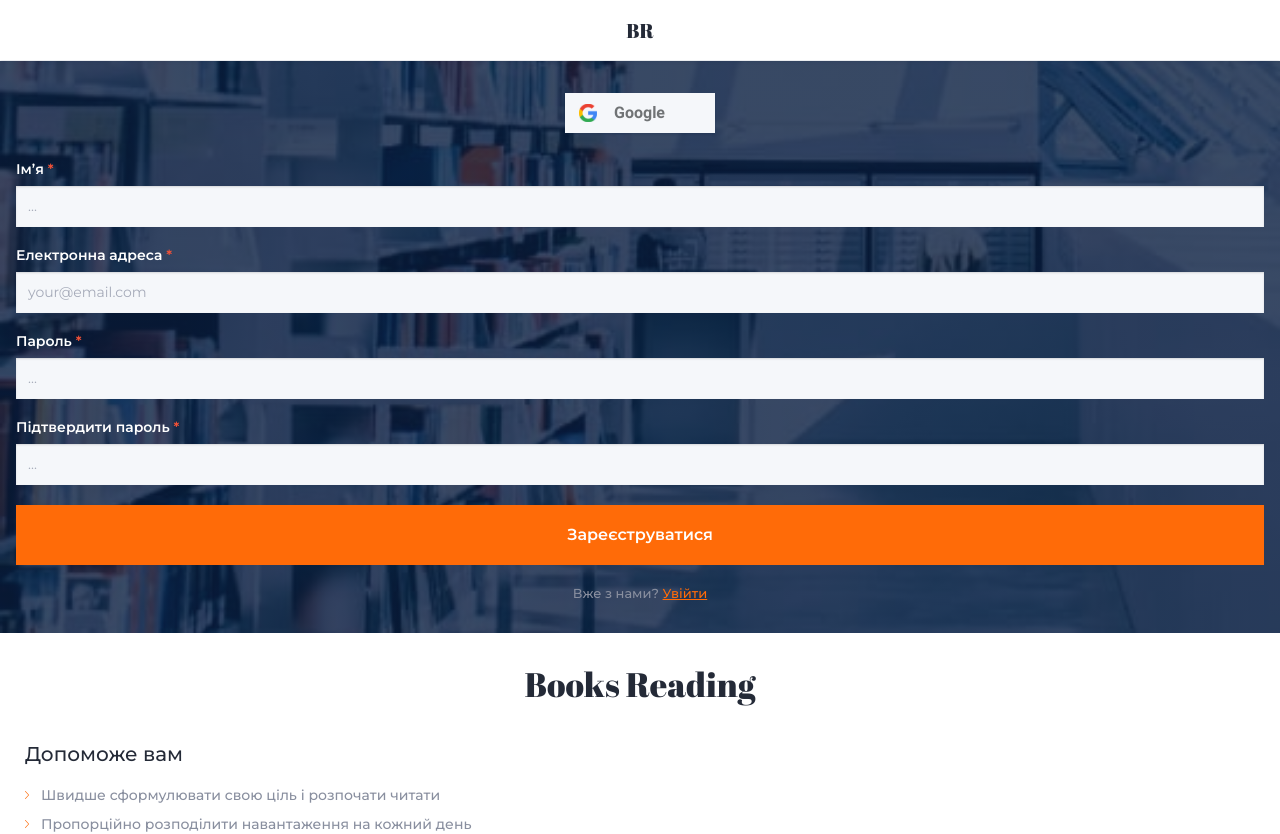
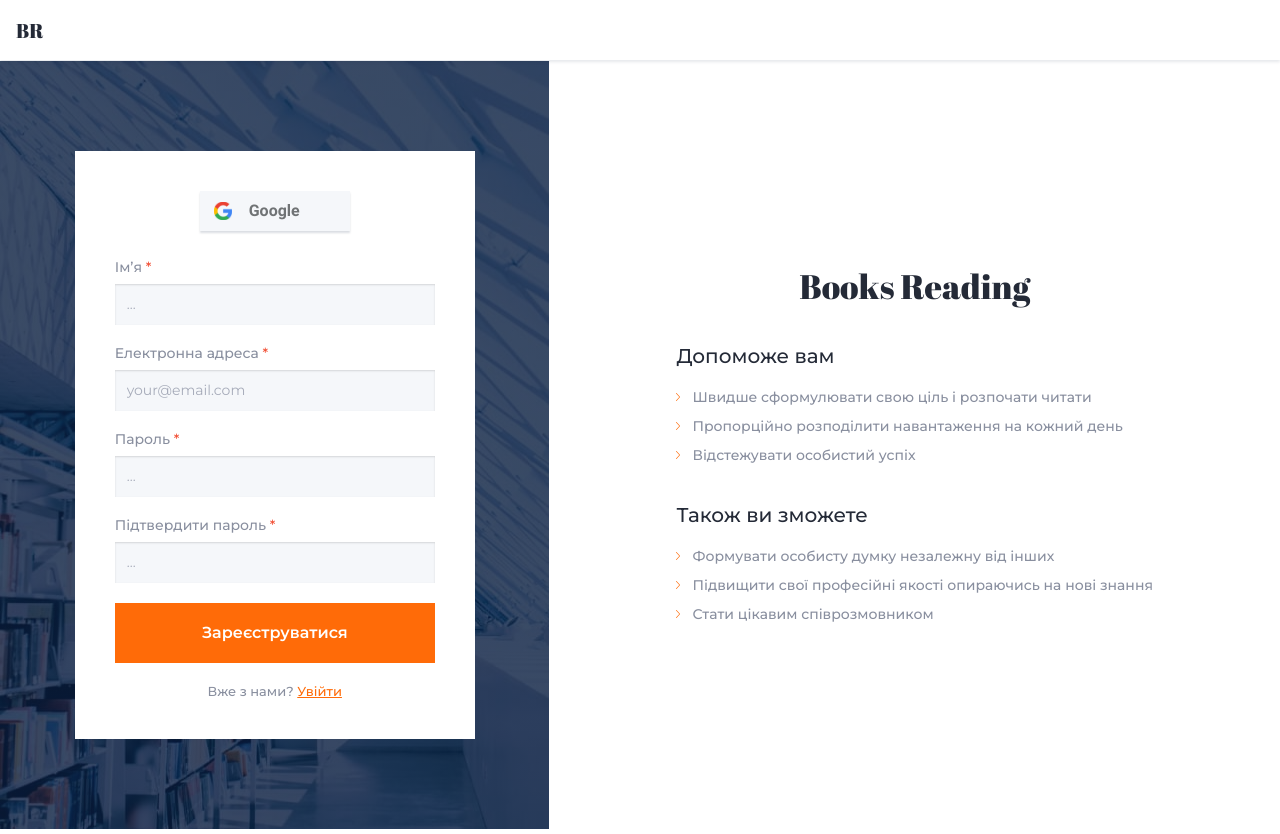
Before and after one commit to MykytaOlenykov/books-reading, a React (Create React App) app: page /register in a window 1280 px wide. Shown: the top 834 px of the page. Built offline with nearby package versions, Linux system fonts and the light colour scheme.

Commit message:
add register page (tablet and dekstop v)

```diff
--- a/src/components/AuthForms/AuthForms.styled.tsx
+++ b/src/components/AuthForms/AuthForms.styled.tsx
@@ -2,7 +2,15 @@ import { Link } from "react-router-dom";
 import styled from "styled-components";
 import { PrimaryInput } from "components/Common.styled";
 
-export const Form = styled.form``;
+export const Form = styled.form`
+  @media screen and (min-width: ${({ theme }) => theme.breakpoints.tablet}) {
+    margin: 0 auto;
+    padding: 40px;
+    max-width: 400px;
+
+    background-color: ${({ theme }) => theme.colors.secondaryBg};
+  }
+`;
 
 export const Label = styled.label`
   display: block;
@@ -16,6 +24,11 @@ export const LabelText = styled.span`
   font-weight: 600;
   line-height: 1.21;
   color: ${({ theme }) => theme.colors.secondaryBg};
+
+  @media screen and (min-width: ${({ theme }) => theme.breakpoints.tablet}) {
+    font-weight: 500;
+    color: ${({ theme }) => theme.colors.primaryText};
+  }
 `;
 
 export const Star = styled.span`
--- a/src/components/Common.styled.tsx
+++ b/src/components/Common.styled.tsx
@@ -1,4 +1,75 @@
 import styled from "styled-components";
+import bgMobile from "assets/images/mobile/bg.jpg";
+import bgMobile2x from "assets/images/mobile/bg.jpg";
+import bgTablet from "assets/images/tablet/bg.jpg";
+import bgTablet2x from "assets/images/tablet/bg.jpg";
+import bgDesktop from "assets/images/desktop/bg.jpg";
+import bgDesktop2x from "assets/images/desktop/bg.jpg";
+
+export const BgImgSection = styled.section`
+  background-color: ${({ theme }) => theme.colors.primaryOverlay};
+  background-image: linear-gradient(
+      to right,
+      ${({ theme }) => theme.colors.primaryOverlay},
+      ${({ theme }) => theme.colors.primaryOverlay}
+    ),
+    url(${bgMobile});
+  background-repeat: no-repeat;
+  background-position: bottom;
+  background-size: cover;
+
+  @media (min-device-pixel-ratio: 2),
+    (min-resolution: 192dpi),
+    (min-resolution: 2dppx) {
+    background-image: linear-gradient(
+        to right,
+        ${({ theme }) => theme.colors.primaryOverlay},
+        ${({ theme }) => theme.colors.primaryOverlay}
+      ),
+      url(${bgMobile2x});
+  }
+
+  @media screen and (min-width: calc(${({ theme }) =>
+      theme.breakpoints.mobile} + 1px)) {
+    background-image: linear-gradient(
+        to right,
+        ${({ theme }) => theme.colors.primaryOverlay},
+        ${({ theme }) => theme.colors.primaryOverlay}
+      ),
+      url(${bgTablet});
+
+    @media (min-device-pixel-ratio: 2),
+      (min-resolution: 192dpi),
+      (min-resolution: 2dppx) {
+      background-image: linear-gradient(
+          to right,
+          ${({ theme }) => theme.colors.primaryOverlay},
+          ${({ theme }) => theme.colors.primaryOverlay}
+        ),
+        url(${bgTablet2x});
+    }
+  }
+
+  @media screen and (min-width: ${({ theme }) => theme.breakpoints.dekstop}) {
+    background-image: linear-gradient(
+        to right,
+        ${({ theme }) => theme.colors.primaryOverlay},
+        ${({ theme }) => theme.colors.primaryOverlay}
+      ),
+      url(${bgDesktop});
+
+    @media (min-device-pixel-ratio: 2),
+      (min-resolution: 192dpi),
+      (min-resolution: 2dppx) {
+      background-image: linear-gradient(
+          to right,
+          ${({ theme }) => theme.colors.primaryOverlay},
+          ${({ theme }) => theme.colors.primaryOverlay}
+        ),
+        url(${bgDesktop2x});
+    }
+  }
+`;
 
 export const PrimaryContainer = styled.div`
   margin: 0 auto;
--- a/src/components/InfoSection/InfoSection.styled.tsx
+++ b/src/components/InfoSection/InfoSection.styled.tsx
@@ -5,10 +5,26 @@ import { ReactComponent as InfoIcon } from "assets/icons/info-arrow.svg";
 
 export const Section = styled.section`
   padding: 32px 0 40px;
+
+  @media screen and (min-width: ${({ theme }) => theme.breakpoints.tablet}) {
+    padding: 64px 0 88px;
+  }
+
+  @media screen and (min-width: ${({ theme }) => theme.breakpoints.dekstop}) {
+    padding: 0;
+  }
 `;
 
 export const Container = styled(PrimaryContainer)`
   padding: 0 25px;
+
+  @media screen and (min-width: ${({ theme }) => theme.breakpoints.tablet}) {
+    padding: 0 145px;
+  }
+
+  @media screen and (min-width: ${({ theme }) => theme.breakpoints.dekstop}) {
+    padding: 0 127px;
+  }
 `;
 
 export const SectionTitle = styled.h2`
@@ -32,10 +48,18 @@ export const Title = styled.h3`
 export const List = styled.ul`
   &.mb--s {
     margin-bottom: 24px;
+
+    @media screen and (min-width: ${({ theme }) => theme.breakpoints.tablet}) {
+      margin-bottom: 32px;
+    }
   }
 
   &.mb--b {
     margin-bottom: 60px;
+
+    @media screen and (min-width: ${({ theme }) => theme.breakpoints.tablet}) {
+      margin-bottom: 0;
+    }
   }
 `;
 
@@ -66,6 +90,10 @@ export const Text = styled.p`
 export const BtnContainer = styled(PrimaryContainer)`
   display: flex;
   justify-content: space-between;
+
+  @media screen and (min-width: ${({ theme }) => theme.breakpoints.tablet}) {
+    display: none;
+  }
 `;
 
 export const PrimaryBtn = styled.a`
--- a/src/components/Layout/Layout.styled.tsx
+++ b/src/components/Layout/Layout.styled.tsx
@@ -29,4 +29,8 @@ export const Logo = styled.span`
   font-size: ${({ theme }) => theme.fontSizes.header.logo};
   line-height: 1.35;
   text-align: center;
+
+  @media screen and (min-width: ${({ theme }) => theme.breakpoints.tablet}) {
+    text-align: start;
+  }
 `;
--- a/src/pages/Register/Register.styled.tsx
+++ b/src/pages/Register/Register.styled.tsx
@@ -1,80 +1,37 @@
 import styled from "styled-components";
-import { PrimaryContainer } from "components/Common.styled";
-import bgMobile from "assets/images/mobile/bg.jpg";
-import bgMobile2x from "assets/images/mobile/bg.jpg";
-import bgTablet from "assets/images/tablet/bg.jpg";
-import bgTablet2x from "assets/images/tablet/bg.jpg";
-import bgDesktop from "assets/images/desktop/bg.jpg";
-import bgDesktop2x from "assets/images/desktop/bg.jpg";
+import { BgImgSection, PrimaryContainer } from "components/Common.styled";
 
-export const Section = styled.section`
+export const Main = styled.main`
+  @media screen and (min-width: ${({ theme }) => theme.breakpoints.dekstop}) {
+    display: flex;
+    align-items: center;
+    margin: 0 auto;
+    max-width: ${({ theme }) => theme.breakpoints.dekstop};
+  }
+`;
+
+export const Section = styled(BgImgSection)`
   padding: 32px 0;
+  margin-left: auto;
+  margin-right: auto;
+  min-width: 310px;
   max-width: ${({ theme }) => theme.breakpoints.tablet};
-
-  background-color: ${({ theme }) => theme.colors.primaryOverlay};
-  background-image: linear-gradient(
-      to right,
-      ${({ theme }) => theme.colors.primaryOverlay},
-      ${({ theme }) => theme.colors.primaryOverlay}
-    ),
-    url(${bgMobile});
-  background-repeat: no-repeat;
-  background-position: bottom;
-  background-size: cover;
-
-  @media (min-device-pixel-ratio: 2),
-    (min-resolution: 192dpi),
-    (min-resolution: 2dppx) {
-    background-image: linear-gradient(
-        to right,
-        ${({ theme }) => theme.colors.primaryOverlay},
-        ${({ theme }) => theme.colors.primaryOverlay}
-      ),
-      url(${bgMobile2x});
-  }
 
   @media screen and (min-width: calc(${({ theme }) =>
       theme.breakpoints.mobile} + 1px)) {
-    background-image: linear-gradient(
-        to right,
-        ${({ theme }) => theme.colors.primaryOverlay},
-        ${({ theme }) => theme.colors.primaryOverlay}
-      ),
-      url(${bgTablet});
-
-    @media (min-device-pixel-ratio: 2),
-      (min-resolution: 192dpi),
-      (min-resolution: 2dppx) {
-      background-image: linear-gradient(
-          to right,
-          ${({ theme }) => theme.colors.primaryOverlay},
-          ${({ theme }) => theme.colors.primaryOverlay}
-        ),
-        url(${bgTablet2x});
-    }
+    padding: 64px 0;
   }
 
   @media screen and (min-width: ${({ theme }) => theme.breakpoints.dekstop}) {
-    max-width: ${({ theme }) => theme.breakpoints.dekstop};
-
-    background-image: linear-gradient(
-        to right,
-        ${({ theme }) => theme.colors.primaryOverlay},
-        ${({ theme }) => theme.colors.primaryOverlay}
-      ),
-      url(${bgDesktop});
-
-    @media (min-device-pixel-ratio: 2),
-      (min-resolution: 192dpi),
-      (min-resolution: 2dppx) {
-      background-image: linear-gradient(
-          to right,
-          ${({ theme }) => theme.colors.primaryOverlay},
-          ${({ theme }) => theme.colors.primaryOverlay}
-        ),
-        url(${bgDesktop2x});
-    }
+    flex-grow: 1;
+    margin-left: 0;
+    margin-right: 0;
+    padding: 90px 0;
   }
 `;
 
-export const Container = styled(PrimaryContainer)``;
+export const Container = styled(PrimaryContainer)`
+  @media screen and (min-width: ${({ theme }) => theme.breakpoints.dekstop}) {
+    max-width: 549px;
+  }
+`;
--- a/src/pages/Register/Register.tsx
+++ b/src/pages/Register/Register.tsx
@@ -5,7 +5,7 @@ import { InfoSection } from "components/InfoSection";
 import * as S from "./Register.styled";
 
 const Register: React.FC = () => (
-  <main>
+  <S.Main>
     <S.Section>
       <S.Container>
         <HiddenComponent>
@@ -17,7 +17,7 @@ const Register: React.FC = () => (
     </S.Section>
 
     <InfoSection />
-  </main>
+  </S.Main>
 );
 
 export default Register;
```
